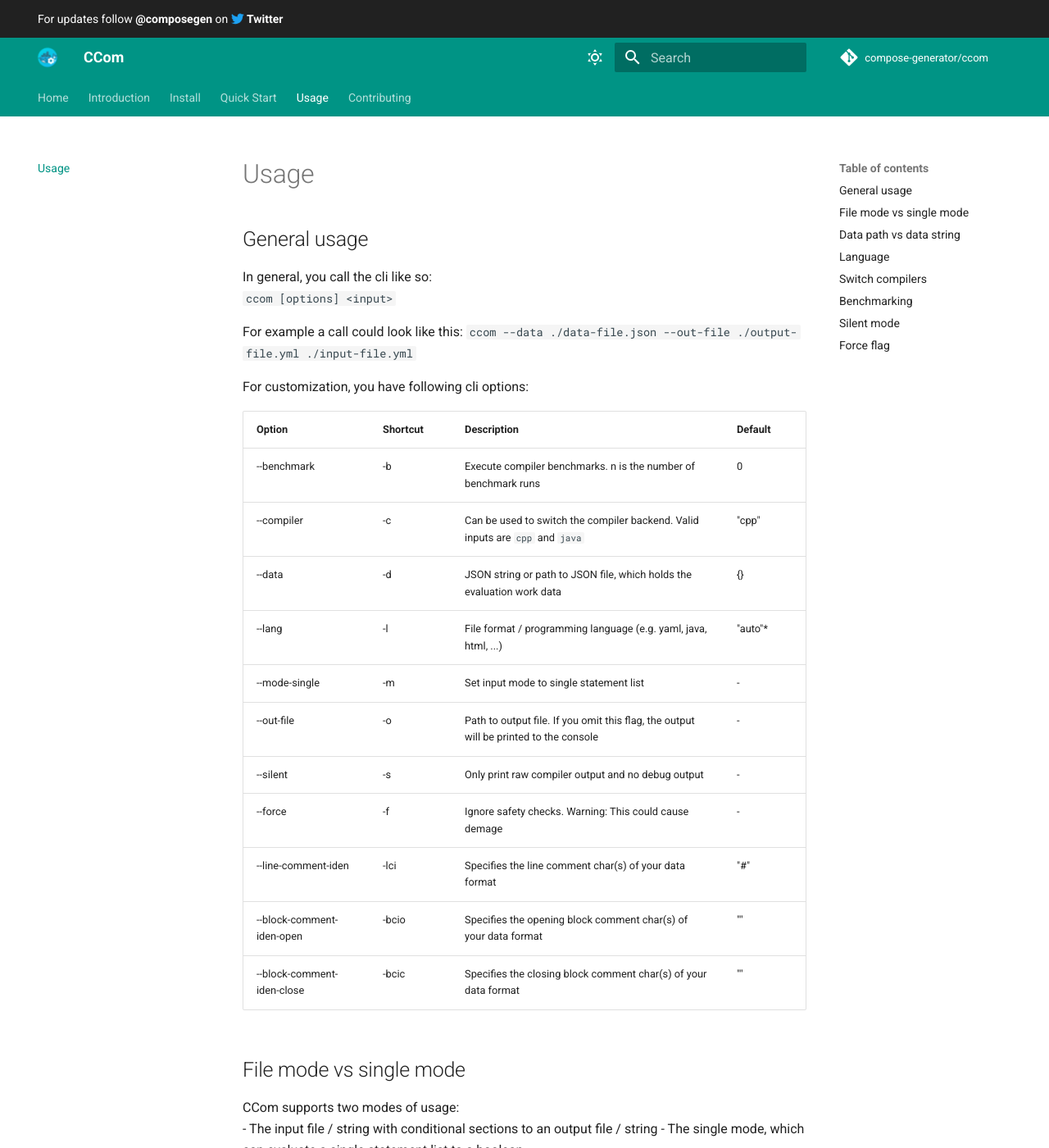
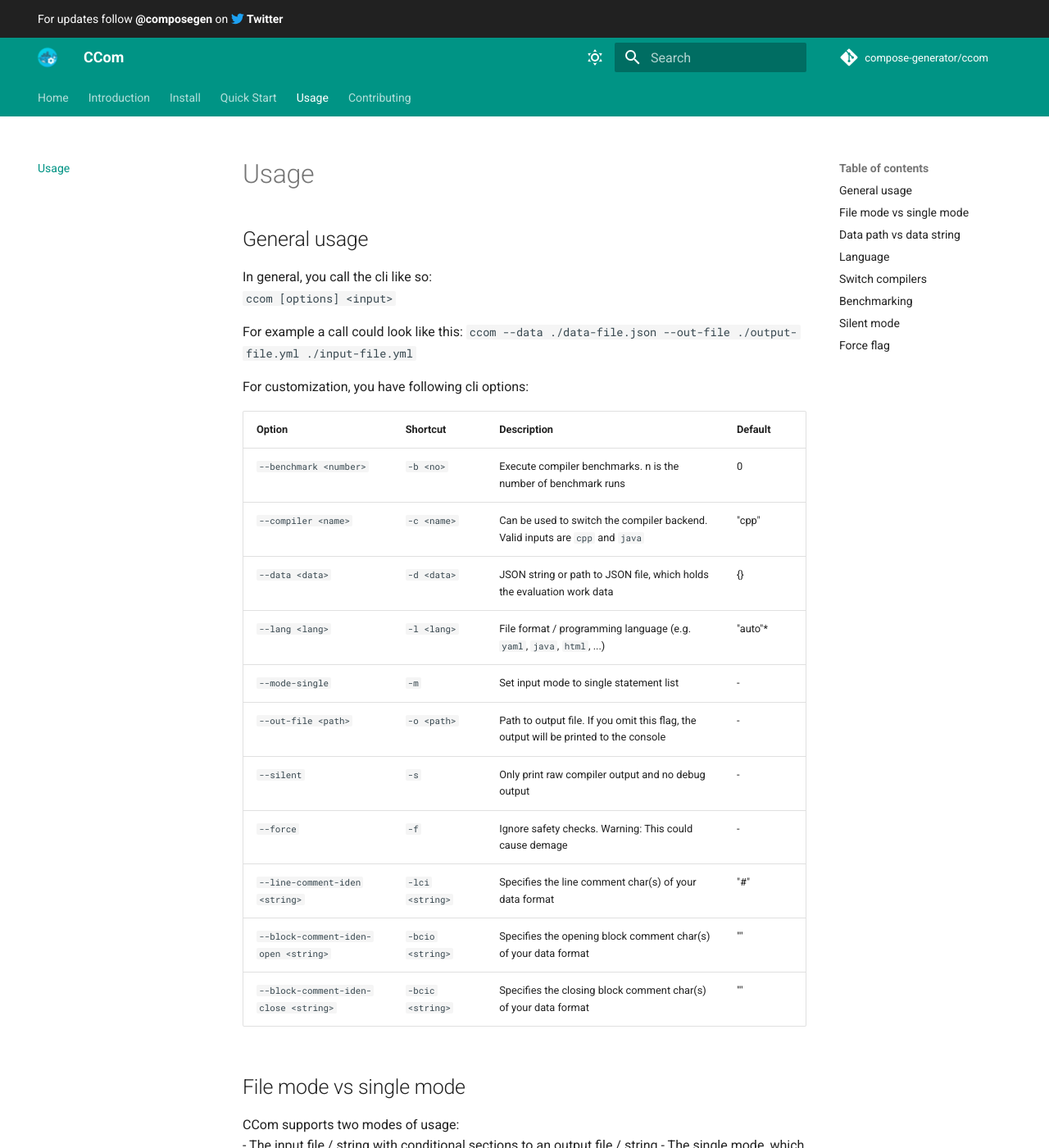
Before and after one commit to compose-generator/ccom, an MkDocs documentation site: the page built from docs/docs/usage.md, in a window 1280 px wide and 1400 px high. Shown: the whole window at 82% size. Built offline with MkDocs 1.6.1 and Material for MkDocs 9.7.7, drawn with Linux system fonts in a browser that asks for light colours; comment, search, counter and statistics services are not loaded.

Commit message:
Fix problem with html tags in markdown

```diff
--- a/docs/docs/usage.md
+++ b/docs/docs/usage.md
@@ -11,19 +11,19 @@
 
 For customization, you have following cli options:
 
-| Option                              | Shortcut       | Description                                                                           | Default |
-|-------------------------------------|----------------|---------------------------------------------------------------------------------------|---------|
-| --benchmark <number>                | -b <no>        | Execute compiler benchmarks. n is the number of benchmark runs                        | 0       |
-| --compiler <name>                   | -c <name>      | Can be used to switch the compiler backend. Valid inputs are `cpp` and `java`         | "cpp"   |
-| --data <data>                       | -d <data>      | JSON string or path to JSON file, which holds the evaluation work data                | {}      |
-| --lang <lang>                       | -l <lang>      | File format / programming language (e.g. yaml, java, html, ...)                       | "auto"* |
-| --mode-single                       | -m             | Set input mode to single statement list                                               | -       |
-| --out-file <path>                   | -o <path>      | Path to output file. If you omit this flag, the output will be printed to the console | -       |
-| --silent                            | -s             | Only print raw compiler output and no debug output                                    | -       |
-| --force                             | -f             | Ignore safety checks. Warning: This could cause demage                                | -       |
-| --line-comment-iden <string>        | -lci <string>  | Specifies the line comment char(s) of your data format                                | "#"     |
-| --block-comment-iden-open <string>  | -bcio <string> | Specifies the opening block comment char(s) of your data format                       | ""      |
-| --block-comment-iden-close <string> | -bcic <string> | Specifies the closing block comment char(s) of your data format                       | ""      |
+| Option                                | Shortcut         | Description                                                                           | Default |
+|---------------------------------------|------------------|---------------------------------------------------------------------------------------|---------|
+| `--benchmark <number>`                | `-b <no>`        | Execute compiler benchmarks. n is the number of benchmark runs                        | 0       |
+| `--compiler <name>`                   | `-c <name>`      | Can be used to switch the compiler backend. Valid inputs are `cpp` and `java`         | "cpp"   |
+| `--data <data>`                       | `-d <data>`      | JSON string or path to JSON file, which holds the evaluation work data                | {}      |
+| `--lang <lang>`                       | `-l <lang>`      | File format / programming language (e.g. `yaml`, `java`, `html`, ...)                 | "auto"* |
+| `--mode-single`                       | `-m`             | Set input mode to single statement list                                               | -       |
+| `--out-file <path>`                   | `-o <path>`      | Path to output file. If you omit this flag, the output will be printed to the console | -       |
+| `--silent`                            | `-s`             | Only print raw compiler output and no debug output                                    | -       |
+| `--force`                             | `-f`             | Ignore safety checks. Warning: This could cause demage                                | -       |
+| `--line-comment-iden <string>`        | `-lci <string>`  | Specifies the line comment char(s) of your data format                                | "#"     |
+| `--block-comment-iden-open <string>`  | `-bcio <string>` | Specifies the opening block comment char(s) of your data format                       | ""      |
+| `--block-comment-iden-close <string>` | `-bcic <string>` | Specifies the closing block comment char(s) of your data format                       | ""      |
 
 ## File mode vs single mode
 CCom supports two modes of usage: <br>
```
Also changed, not shown: README.md.
